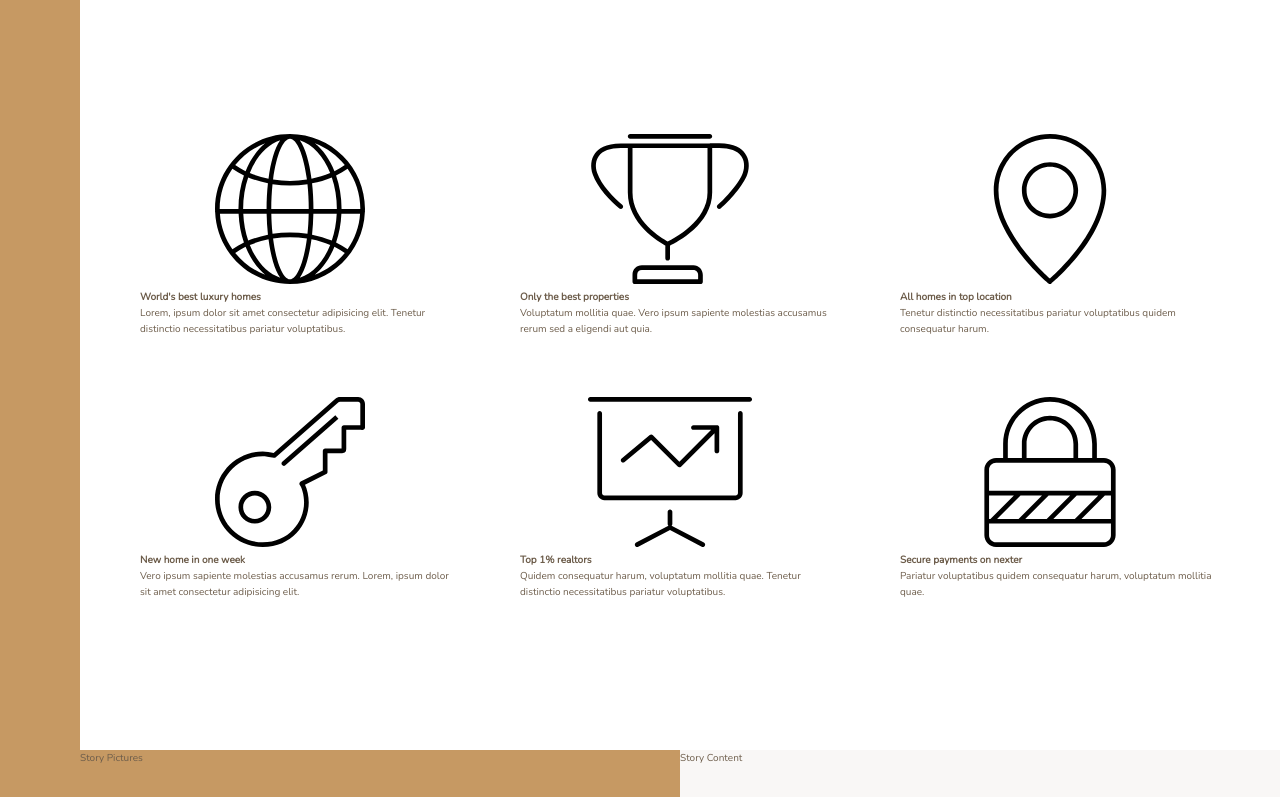
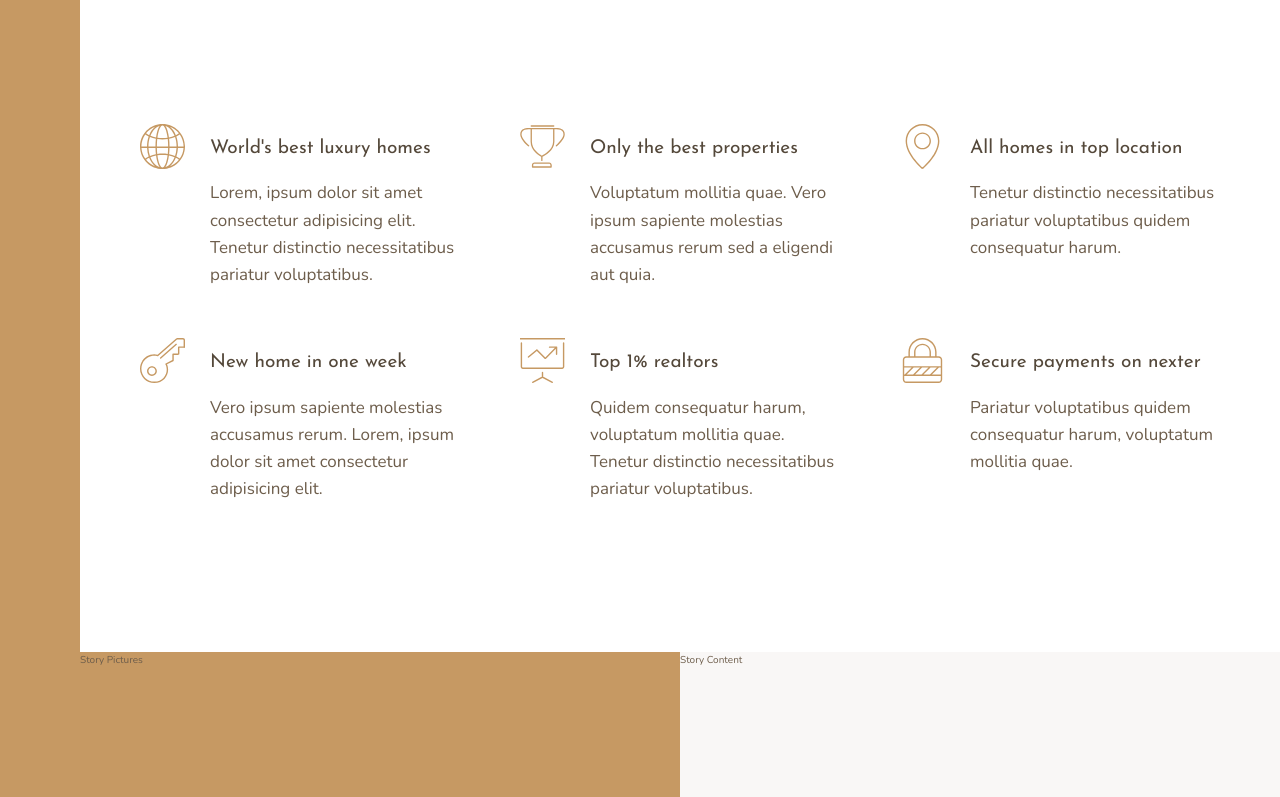
Before and after one commit to ehlkara/Nexter_Project, a website: page index.html in a window 1280 px wide. Shown: the part 656-1453 px from the top of the page. Drawn offline with nearby package versions, Linux system fonts and the light colour scheme.

Commit message:
finished feature part

```diff
--- a/index.html
+++ b/index.html
@@ -29,42 +29,42 @@
                 <svg class="feature__icon">
                     <use xlink:href="img/sprite.svg#icon-global"></use>
                 </svg>
-                <h4 class="heading-4">World's best luxury homes</h4>
+                <h4 class="heading-4 heading-4--dark">World's best luxury homes</h4>
                 <p class="feature__text">Lorem, ipsum dolor sit amet consectetur adipisicing elit. Tenetur distinctio necessitatibus pariatur voluptatibus.</p>
             </div>
             <div class="feature">
                 <svg class="feature__icon">
                     <use xlink:href="img/sprite.svg#icon-trophy"></use>
                 </svg>
-                <h4 class="heading-4">Only the best properties</h4>
+                <h4 class="heading-4 heading-4--dark">Only the best properties</h4>
                 <p class="feature__text">Voluptatum mollitia quae. Vero ipsum sapiente molestias accusamus rerum sed a eligendi aut quia.</p>
             </div>
             <div class="feature">
                 <svg class="feature__icon">
                     <use xlink:href="img/sprite.svg#icon-map-pin"></use>
                 </svg>
-                <h4 class="heading-4">All homes in top location</h4>
+                <h4 class="heading-4 heading-4--dark">All homes in top location</h4>
                 <p class="feature__text">Tenetur distinctio necessitatibus pariatur voluptatibus quidem consequatur harum.</p>
             </div>
             <div class="feature">
                 <svg class="feature__icon">
                     <use xlink:href="img/sprite.svg#icon-key"></use>
                 </svg>
-                <h4 class="heading-4">New home in one week</h4>
+                <h4 class="heading-4 heading-4--dark">New home in one week</h4>
                 <p class="feature__text">Vero ipsum sapiente molestias accusamus rerum. Lorem, ipsum dolor sit amet consectetur adipisicing elit.</p>
             </div>
             <div class="feature">
                 <svg class="feature__icon">
                     <use xlink:href="img/sprite.svg#icon-presentation"></use>
                 </svg>
-                <h4 class="heading-4">Top 1% realtors</h4>
+                <h4 class="heading-4 heading-4--dark">Top 1% realtors</h4>
                 <p class="feature__text">Quidem consequatur harum, voluptatum mollitia quae. Tenetur distinctio necessitatibus pariatur voluptatibus.</p>
             </div>
             <div class="feature">
                 <svg class="feature__icon">
                     <use xlink:href="img/sprite.svg#icon-lock"></use>
                 </svg>
-                <h4 class="heading-4">Secure payments on nexter</h4>
+                <h4 class="heading-4 heading-4--dark">Secure payments on nexter</h4>
                 <p class="feature__text">Pariatur voluptatibus quidem consequatur harum, voluptatum mollitia quae.</p>
             </div>
         </section>
--- a/sass/_features.scss
+++ b/sass/_features.scss
@@ -4,6 +4,28 @@
     margin: 15rem 0;
 
     display: grid;
-    grid-template-columns: repeat(3, 1fr);
+    //grid-template-columns: repeat(3, 1fr);
+    grid-template-columns: repeat(auto-fit, minmax(25rem, 1fr));
     grid-gap: 6rem;
+    align-items: start;
 }
+
+.feature {
+
+    display: grid;
+    grid-template-columns: min-content 1fr;
+    grid-row-gap: 1.5rem;
+    grid-column-gap: 2.5rem;
+
+    &__icon {
+        fill: $color-primary;
+        width: 4.5rem;
+        height: 4.5rem;
+        grid-row: 1 / span 2;
+        transform: translateY(-1rem);
+    }
+
+    &__text {
+        font-size: 1.7rem;
+    }
+}
--- a/sass/_typography.scss
+++ b/sass/_typography.scss
@@ -0,0 +1,24 @@
+%heading {
+    font-family: $font-display;
+    font-weight: 400;
+}
+
+.heading-1{
+    @extend %heading;
+}
+
+.heading-2{
+    @extend %heading;
+}
+
+.heading-3{
+    @extend %heading;
+}
+
+.heading-4{
+    @extend %heading;
+    font-size: 1.9rem;
+
+    &--light { color: $color-grey-light-1;}
+    &--dark { color: $color-grey-dark-1;}
+}
```
Also changed, not shown: css/style.css.
